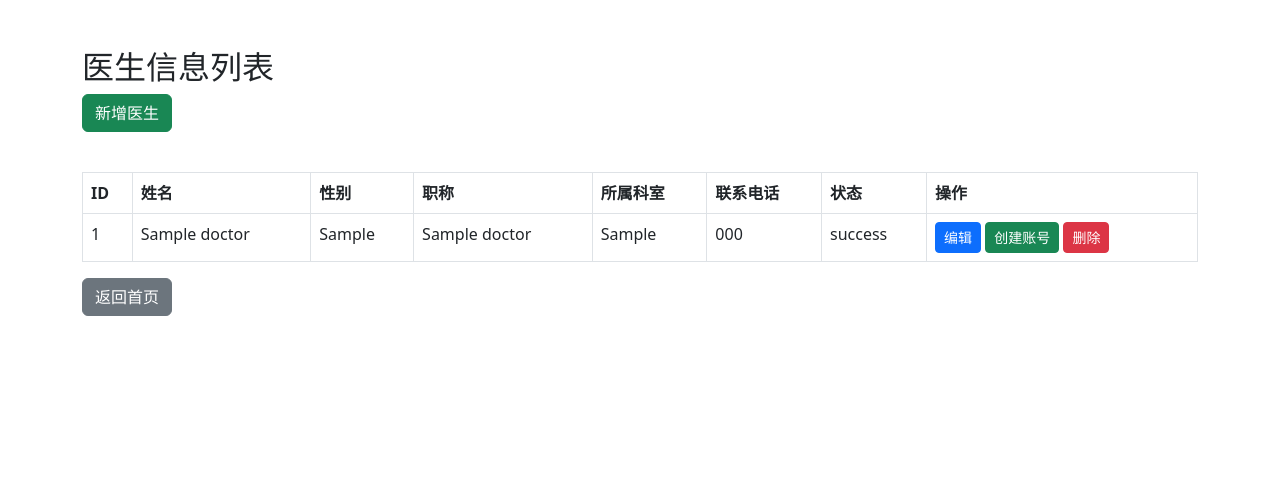
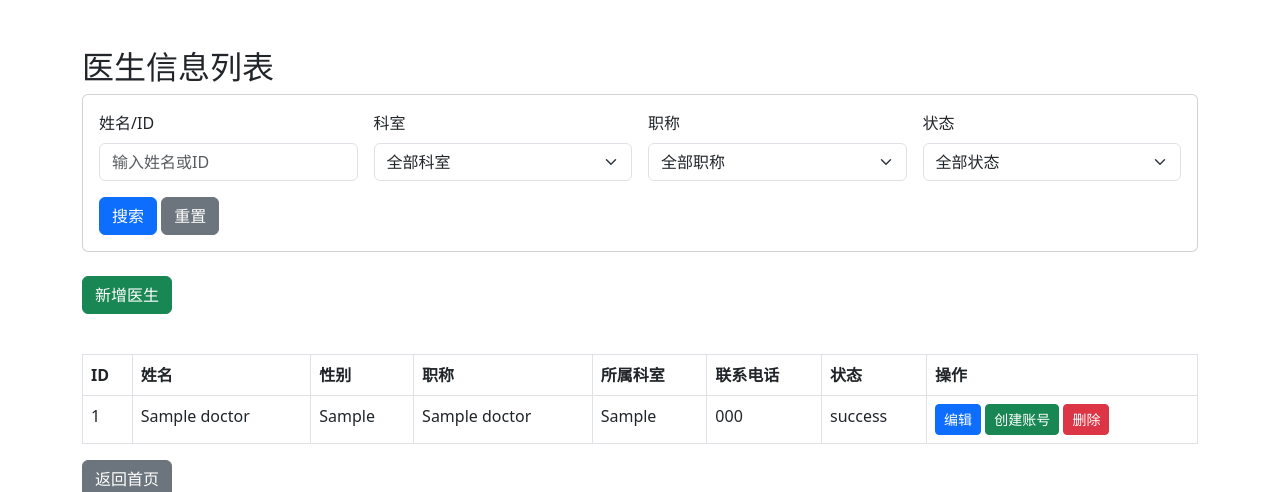
Before and after one commit to HF-youngior/hospital, a Flask app: page /doctor/list in a window 1280 px wide. Shown: the top 492 px of the page. Run offline with Flask 3, Linux system fonts and the light colour scheme; a user stored in the database is signed in; tables that the repository leaves empty hold one stand-in row (values such as "Sample post").

Commit message:
管理员界面支持查询医生

```diff
--- a/hospital/app/templates/doctor_list.html
+++ b/hospital/app/templates/doctor_list.html
@@ -8,6 +8,53 @@
 <body>
 <div class="container mt-5">
     <h2>医生信息列表</h2>
+
+    <!-- 搜索和筛选表单 -->
+    <div class="card mb-4">
+        <div class="card-body">
+            <form method="get" class="row g-3">
+                <div class="col-md-3">
+                    <label class="form-label">姓名/ID</label>
+                    <input type="text" class="form-control" name="search" value="{{ request.args.get('search', '') }}" placeholder="输入姓名或ID">
+                </div>
+                <div class="col-md-3">
+                    <label class="form-label">科室</label>
+                    <select class="form-select" name="department">
+                        <option value="">全部科室</option>
+                        {% if departments %}
+                            {% for dept in departments %}
+                                <option value="{{ dept }}" {% if request.args.get('department') == dept %}selected{% endif %}>{{ dept }}</option>
+                            {% endfor %}
+                        {% endif %}
+                    </select>
+                </div>
+                <div class="col-md-3">
+                    <label class="form-label">职称</label>
+                    <select class="form-select" name="title">
+                        <option value="">全部职称</option>
+                        {% if titles %}
+                            {% for title in titles %}
+                                <option value="{{ title }}" {% if request.args.get('title') == title %}selected{% endif %}>{{ title }}</option>
+                            {% endfor %}
+                        {% endif %}
+                    </select>
+                </div>
+                <div class="col-md-3">
+                    <label class="form-label">状态</label>
+                    <select class="form-select" name="status">
+                        <option value="">全部状态</option>
+                        <option value="在职" {% if request.args.get('status') == '在职' %}selected{% endif %}>在职</option>
+                        <option value="离职" {% if request.args.get('status') == '离职' %}selected{% endif %}>离职</option>
+                    </select>
+                </div>
+                <div class="col-12">
+                    <button type="submit" class="btn btn-primary">搜索</button>
+                    <a href="{{ url_for('doctor.doctor_list') }}" class="btn btn-secondary">重置</a>
+                </div>
+            </form>
+        </div>
+    </div>
+
     <a href="{{ url_for('doctor.add_doctor') }}" class="btn btn-success mb-3">新增医生</a>
     <table class="table table-bordered table-hover mt-4">
         <thead>
--- a/hospital/app/views/doctor.py
+++ b/hospital/app/views/doctor.py
@@ -4,6 +4,7 @@ from app.views.decorators import role_required
 from app.models import Doctor, db, User
 from app.forms import DoctorForm, DoctorUserForm
 from werkzeug.security import generate_password_hash
+from sqlalchemy import or_, distinct
 # doctor.py 是系统中医生信息管理的后台控制中心，仅供管理员使用，负责医生的增删改查以及为医生创建登录账号。
 # url_prefix='/doctor': 此蓝图中定义的所有路由都会自动加上 '/doctor' 前缀
 doctor_bp = Blueprint('doctor', __name__, url_prefix='/doctor')
@@ -12,8 +13,61 @@ doctor_bp = Blueprint('doctor', __name__, url_prefix='/doctor')
 @role_required('admin') # 权限：只有 'admin' 角色的用户可以访问
 @login_required # 权限：用户必须已登录
 def doctor_list():
-    doctors = Doctor.query.all()
-    return render_template('doctor_list.html', doctors=doctors)
+    # 获取查询参数
+    search = request.args.get('search', '').strip()
+    department = request.args.get('department', '').strip()
+    title = request.args.get('title', '').strip()
+    status = request.args.get('status', '').strip()
+
+    # 构建基础查询
+    query = Doctor.query
+
+    # 应用搜索条件
+    if search:
+        if search.isdigit():
+            # 如果是数字，搜索ID
+            query = query.filter(Doctor.doctor_id == int(search))
+        else:
+            # 否则搜索姓名
+            query = query.filter(Doctor.name.like(f'%{search}%'))
+
+    # 应用筛选条件
+    if department:
+        query = query.filter(Doctor.department == department)
+    if title:
+        query = query.filter(Doctor.title == title)
+    if status:
+        query = query.filter(Doctor.status == status)
+
+    # 获取所有医生
+    doctors = query.all()
+
+    # 获取所有科室选项（用于下拉菜单）
+    departments = db.session.query(Doctor.department)\
+        .filter(Doctor.department.isnot(None))\
+        .filter(Doctor.department != '')\
+        .distinct()\
+        .order_by(Doctor.department)\
+        .all()
+    departments = [dept[0] for dept in departments]
+
+    # 获取所有职称选项（用于下拉菜单）
+    titles = db.session.query(Doctor.title)\
+        .filter(Doctor.title.isnot(None))\
+        .filter(Doctor.title != '')\
+        .distinct()\
+        .order_by(Doctor.title)\
+        .all()
+    titles = [title[0] for title in titles]
+
+    # 打印调试信息
+    print("Departments:", departments)
+    print("Titles:", titles)
+
+    return render_template('doctor_list.html',
+                         doctors=doctors,
+                         departments=departments,
+                         titles=titles)
 
 @doctor_bp.route('/add', methods=['GET', 'POST'])
 @role_required('admin')
```
